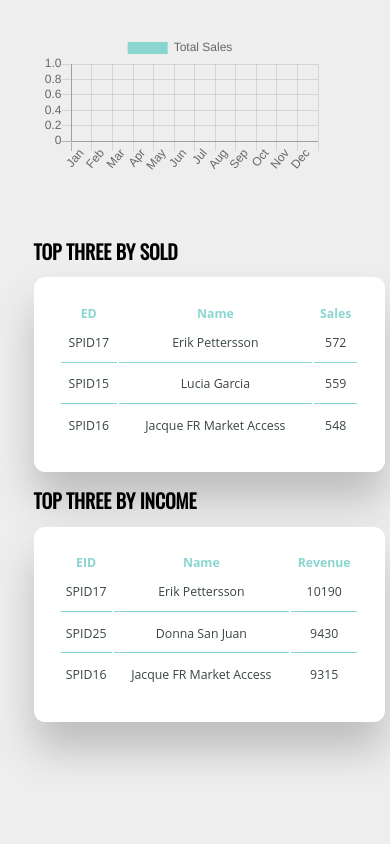
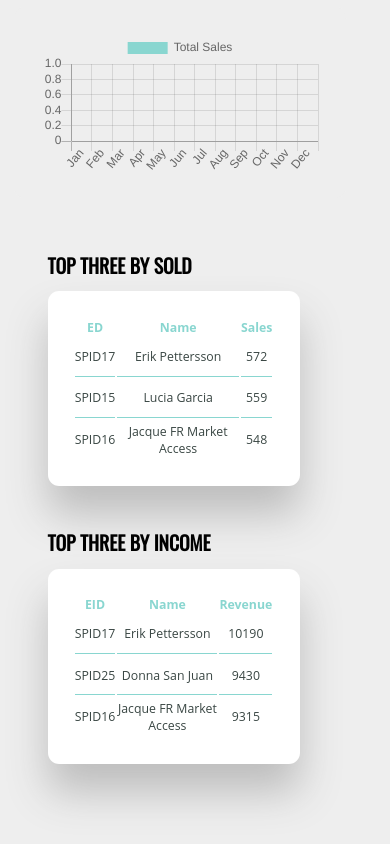
Before and after one commit to kemecseidori/kemecseidori.github.io, a website: page index.html in a window 390 px wide. Shown: the part 740-1584 px from the top of the page. Before the commit the page ends 1532 px from the top, so only its background shows below. Drawn offline with nearby package versions, Linux system fonts and the light colour scheme; a web font is replaced by a local one.

Commit message:
added css

```diff
--- a/assets/css/style.css
+++ b/assets/css/style.css
@@ -542,7 +542,11 @@ main .insights small {
     main .respChart {
         width: 84vw;
     }
-
+    .right .top-three-by-sold, .right .top-three-by-income {
+        width: 20rem;
+        padding: 1rem;
+        margin: 2rem;
+     }
 }
 
 /* Media Query for Tablets Ipads portrait mode */
```
Also changed, not shown: 2 other files.
